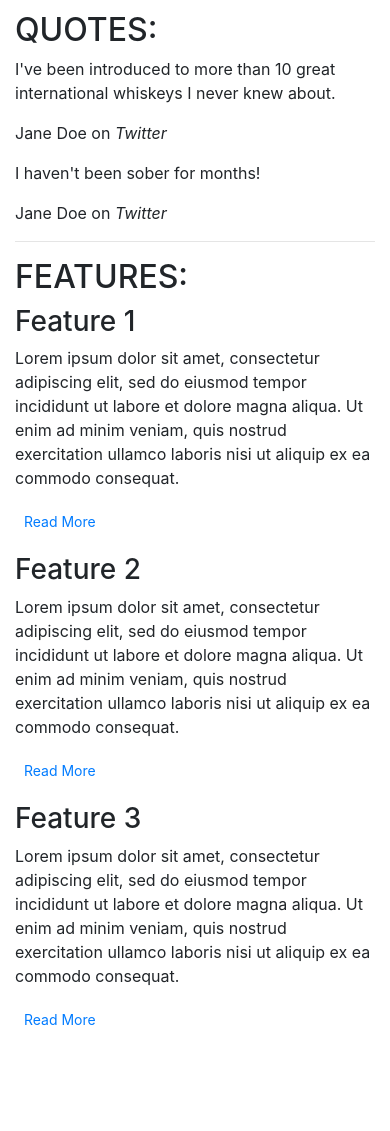
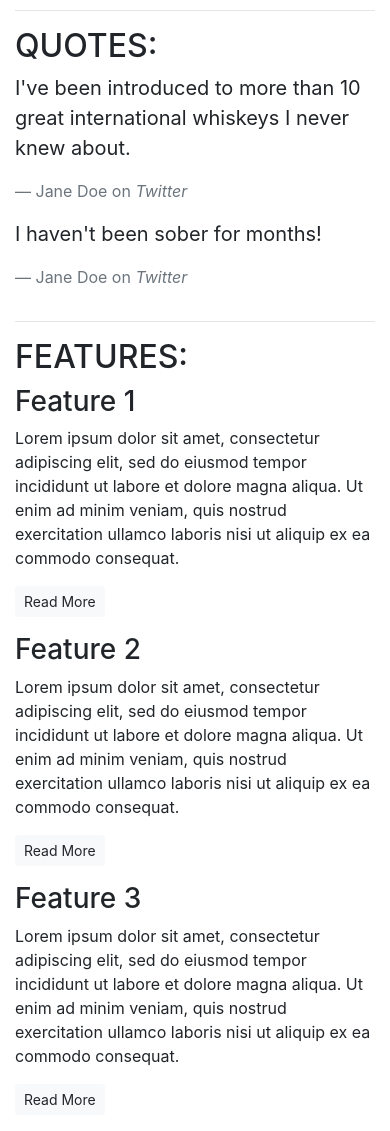
Before and after one commit to SirJarvis/whiskey-drop, a plain HTML site: page index.html in a window 390 px wide. Shown: the part 440-1571 px from the top of the page. Before the commit the page ends 1491 px from the top, so only its background shows below. Drawn offline with nearby package versions, Linux system fonts and the light colour scheme.

Commit message:
Responsive design part 2

```diff
--- a/index.html
+++ b/index.html
@@ -11,49 +11,77 @@
 <body>
     <article class="container">
         <!-- Callout -->
+        <div class="row">
+            <div class="col-12">
                 <section class="callout">
                     <h1>The finest whiskeys delivered to your doorstep.</h1>
                     <p class="lead">Sign up today to start receiving the world's best whiskeys every month. <s>€19.99</s> <strong><mark>First one is free!</mark></strong></p>
                     <p><button class="btn btn-lg btn-success">Sign Up!</button></p>
                     <p class="text-muted"><small>You must be over 18 to sign up to our service. Please drink responsibly.</small></p>
                 </section>
+            </div>
+        </div>
         <!-- /.callout -->
         <hr>
 
         <!-- Quotes -->
         <section class="quotes">
+            <div class="row">
+                <div class="col-12">
                     <h2 class="text-uppercase">Quotes:</h2>
-            <blockquote class="quote">
+                </div>
+            </div>
+            <div class="row">
+                <div class="col-12 col-md-6">
+                    <blockquote class="blockquote">
                         <p>I've been introduced to more than 10 great international whiskeys I never knew about.</p>
-                <footer>Jane Doe on <cite title="Twitter">Twitter</cite></footer>
+                        <footer class="blockquote-footer">Jane Doe on <cite title="Twitter">Twitter</cite></footer>
                     </blockquote>
-            <blockquote class="quote">
+                </div>
+                <div class="col-12 col-md-6">
+                    <blockquote class="blockquote">
                         <p>I haven't been sober for months!</p>
-                <footer>Jane Doe on <cite title="Twitter">Twitter</cite></footer>
+                        <footer class="blockquote-footer">Jane Doe on <cite title="Twitter">Twitter</cite></footer>
                     </blockquote>
+                </div>
+            </div>
         </section>
         <!-- /.quotes -->
         <hr>
 
         <!-- Features -->
         <section class="features">
+            <div class="row">
+                <div class="col-12">
                     <h2 class="text-uppercase">Features:</h2>
+                </div>
+            </div>
+            <div class="row">
+                <div class="col-12 col-md-6 col-lg-4">
                     <div class="feature">
                         <h3>Feature 1</h3>
                         <p>Lorem ipsum dolor sit amet, consectetur adipiscing elit, sed do eiusmod tempor incididunt ut labore et dolore magna aliqua. Ut enim ad minim veniam, quis nostrud exercitation ullamco laboris nisi ut aliquip ex ea commodo consequat.</p>
-                <p><a class="btn btn-sm btn-default" href="">Read More</a></p>
+                        <p><a class="btn btn-sm btn-light" href="">Read More</a></p>
                     </div>
+                </div>
+                <div class="col-12 col-md-6 col-lg-4">
                     <div class="feature">
                         <h3>Feature 2</h3>
                         <p>Lorem ipsum dolor sit amet, consectetur adipiscing elit, sed do eiusmod tempor incididunt ut labore et dolore magna aliqua. Ut enim ad minim veniam, quis nostrud exercitation ullamco laboris nisi ut aliquip ex ea commodo consequat.</p>
-                <p><a class="btn btn-sm btn-default" href="">Read More</a></p>
+                        <p><a class="btn btn-sm btn-light" href="">Read More</a></p>
                     </div>
+                </div>
+                <div class="col-12 d-md-none d-lg-block col-lg-4">
                     <div class="feature">
                         <h3>Feature 3</h3>
                         <p>Lorem ipsum dolor sit amet, consectetur adipiscing elit, sed do eiusmod tempor incididunt ut labore et dolore magna aliqua. Ut enim ad minim veniam, quis nostrud exercitation ullamco laboris nisi ut aliquip ex ea commodo consequat.</p>
-                <p><a class="btn btn-sm btn-default" href="">Read More</a></p>
+                        <p><a class="btn btn-sm btn-light" href="">Read More</a></p>
+                    </div>
+                </div>
             </div>
         </section>
         <!-- /.features -->
     </article>
 </body>
+
+</html>
```
Lines whose indentation alone changed are shown as unchanged.
